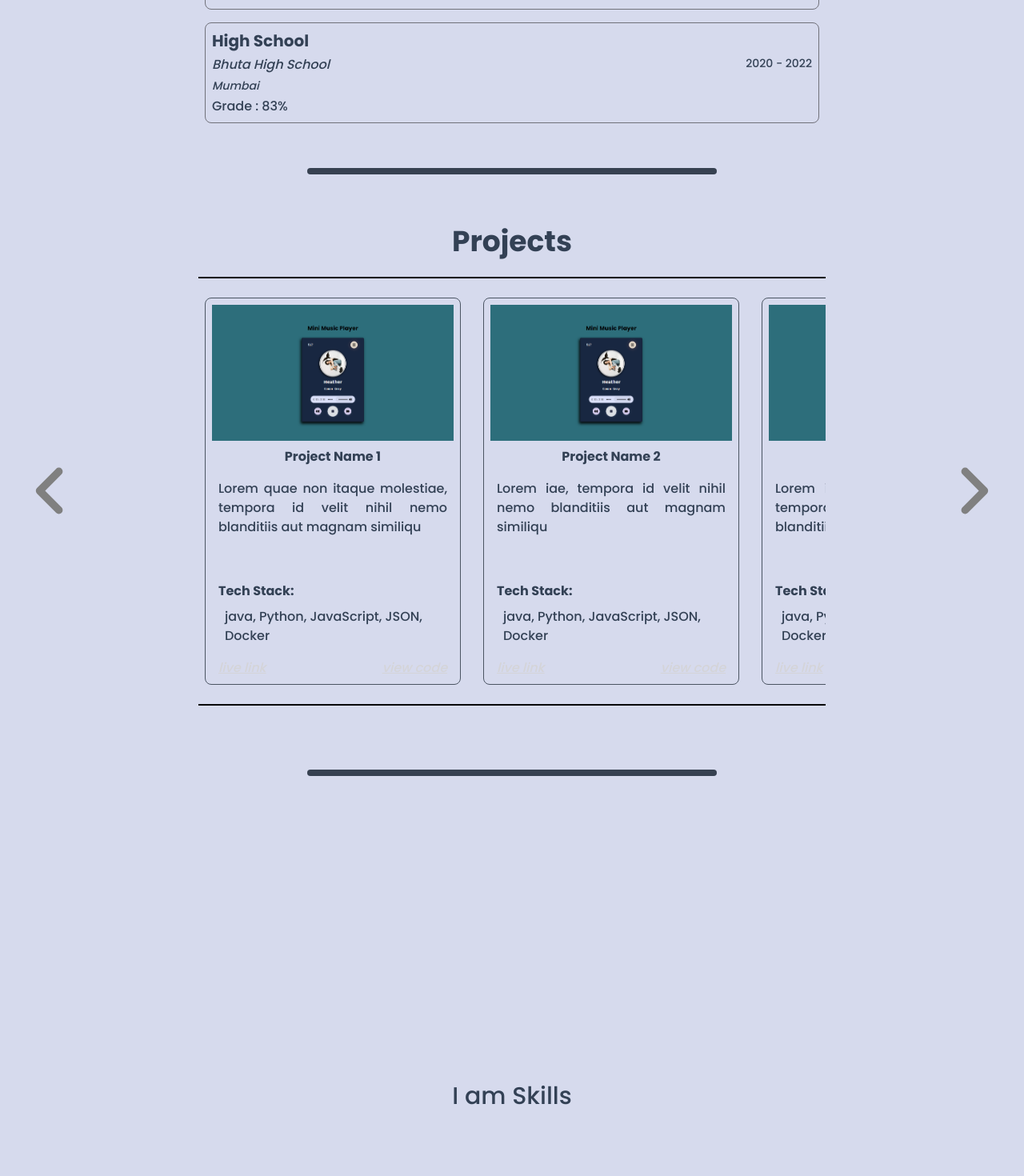
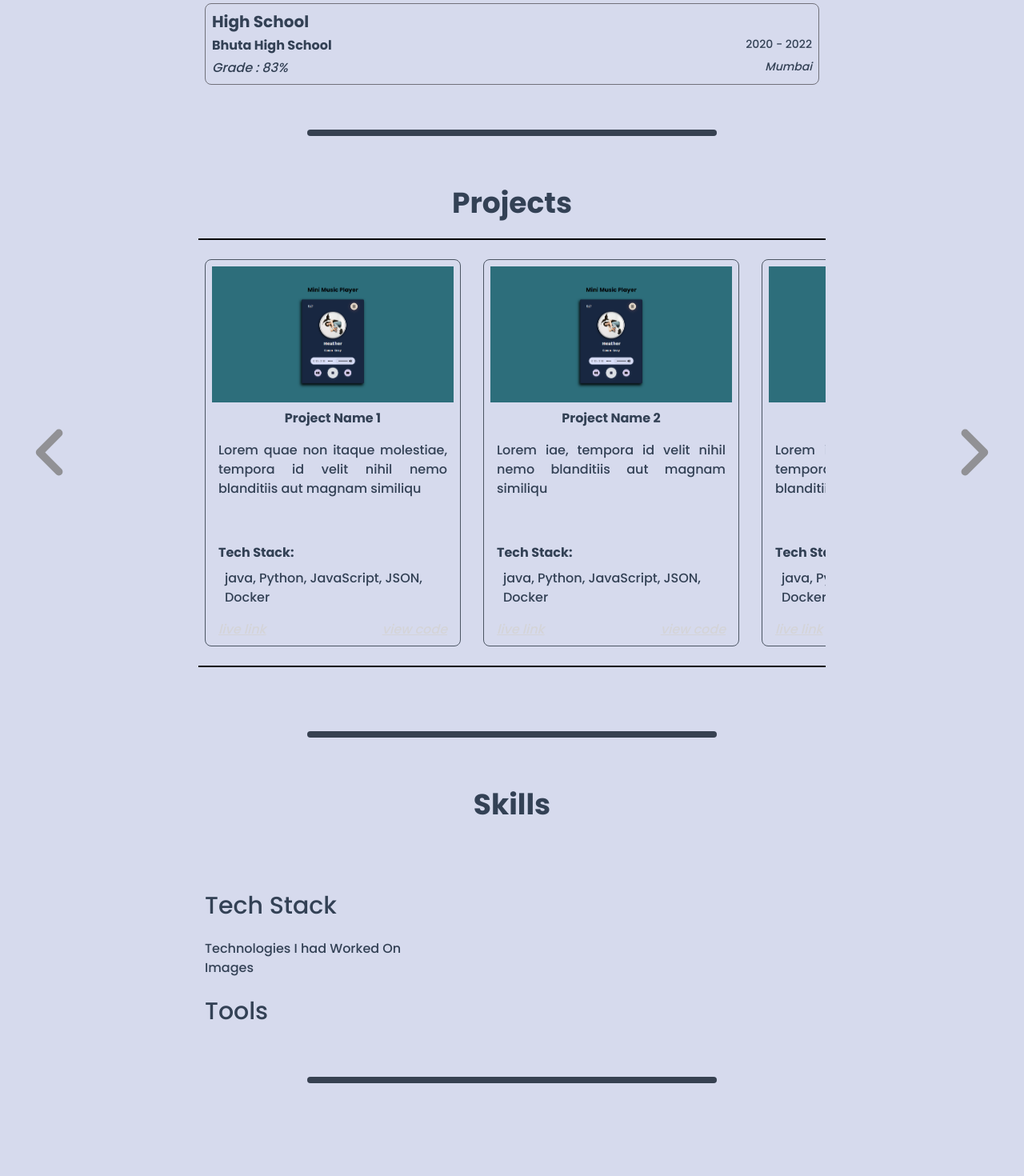
Before and after one commit to vrushabhgawas14/vrushabhgawas14.github.io, a React (Create React App) app: page / in a window 1280 px wide. Shown: the part 1600-3070 px from the top of the page at 80% size. Built offline with nearby package versions, Linux system fonts and the light colour scheme; a web font is replaced by a local one.

Commit message:
Skills started, Project Update, DataBox Update

```diff
--- a/src/components/DataBox.tsx
+++ b/src/components/DataBox.tsx
@@ -17,17 +17,21 @@ export const DataBox: React.FC<myProps> = (props) => {
         <span className="text-xl font-semibold">{position}</span>
         <span
           className={`px-2 my-1 rounded-xl text-slate-800 dark:text-zinc-900
-                      ${type ? "bg-zinc-400 dark:bg-slate-500" : null}`}
+          ${type ? "bg-zinc-400 dark:bg-slate-400" : null}`}
         >
           {type}
         </span>
       </div>
       <div className="flex justify-between">
-        <span className="italic">{company}</span>
+        <span className="font-semibold">{company}</span>
         <span className="text-sm">{duration}</span>
       </div>
-      <div className="italic text-sm">{location}</div>
-      <div className={`${grade ? null : "hidden"}`}>Grade : {grade}</div>
+      <div className={`flex ${grade ? "justify-between" : "justify-end"}`}>
+        <div className={`${grade ? null : "hidden"} italic`}>
+          Grade : {grade}
+        </div>
+        <div className="italic text-sm">{location}</div>
+      </div>
     </div>
   );
 };
--- a/src/pages/Project.tsx
+++ b/src/pages/Project.tsx
@@ -46,7 +46,7 @@ export const Project = () => {
           <img
             src={back}
             alt="Back"
-            className="ml-10 w-12 h-18 cursor-pointer sm:hidden"
+            className="ml-10 w-12 h-18 cursor-pointer opacity-80 hover:opacity-100 sm:hidden"
             onClick={goLeft}
           />
           <div
@@ -70,7 +70,7 @@ export const Project = () => {
           <img
             src={next}
             alt=""
-            className="mr-10 w-12 h-18 cursor-pointer sm:hidden"
+            className="mr-10 w-12 h-18 cursor-pointer opacity-80 hover:opacity-100 sm:hidden"
             onClick={goRight}
           />
         </div>
--- a/src/pages/Skills.tsx
+++ b/src/pages/Skills.tsx
@@ -1,10 +1,23 @@
+import Heading from "../components/Heading";
+import Line from "../components/Line";
+
 export const Skills = () => {
   return (
-    <div
-      id="skills"
-      className="flex justify-center items-center text-3xl bg-secondary-light dark:bg-secondary-dark min-w-full min-h-[100vh]"
-    >
-      <div>I am Skills</div>
-    </div>
+    <>
+      <main id="skills" className="py-10">
+        <Heading text="Skills" />
+        <section className="mx-64 sm:mx-6 pt-10">
+          <div>
+            <Heading text="Tech Stack" isSubHeading={true} />
+            <p>Technologies I had Worked On</p>
+            <div>Images</div>
+          </div>
+          <div>
+            <Heading text="Tools" isSubHeading={true} />
+          </div>
+        </section>
+      </main>
+      <Line />
+    </>
   );
 };
```
